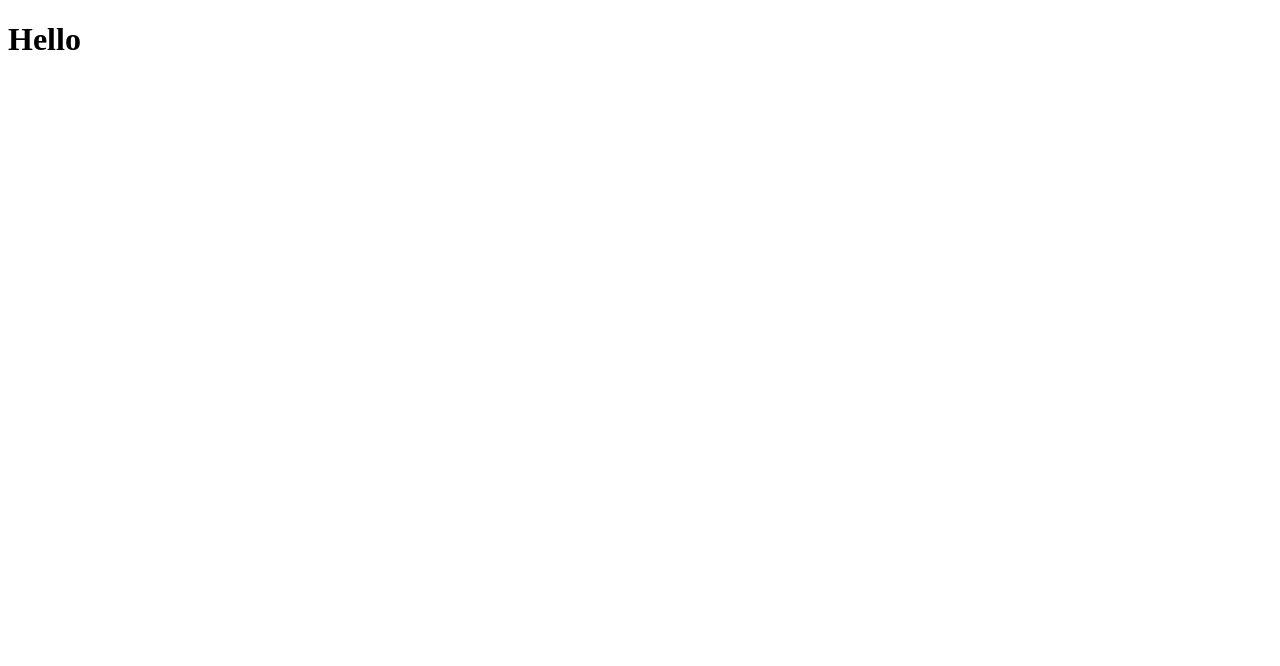
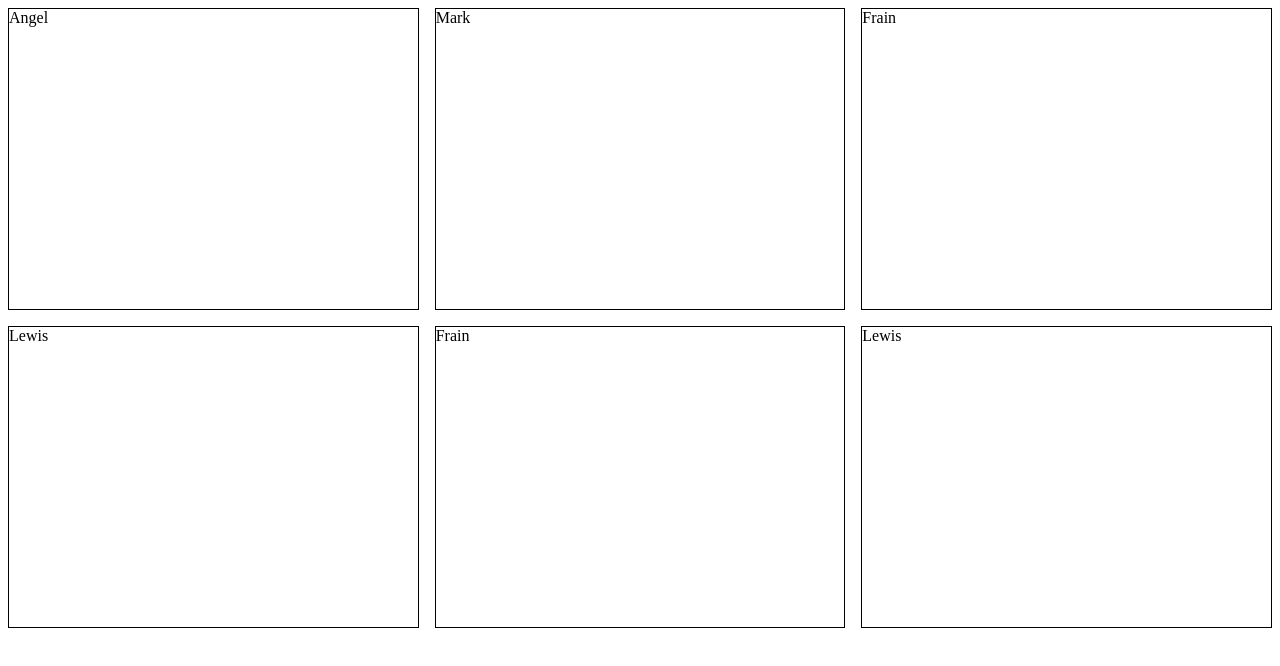
Before and after one commit to WenardKen57/memory-game, a React (Vite) app: page / in a window 1280 px wide. Shown: the top 666 px of the page. Built offline with nearby package versions, Linux system fonts and the light colour scheme.

Commit message:
Add basic grid
this will be the container of cards

```diff
--- a/src/App.jsx
+++ b/src/App.jsx
@@ -1,5 +1,7 @@
+import Grid from "./Grid";
+
 function App() {
-  return <h1>Hello</h1>;
+  return <Grid />;
 }
 
 export default App;
--- /dev/null
+++ b/src/Card.jsx
@@ -0,0 +1,5 @@
+function Card({children}) {
+  return <div>{children}</div>;
+}
+
+export { Card };
--- /dev/null
+++ b/src/Grid.jsx
@@ -0,0 +1,17 @@
+import { Card } from "./Card";
+import "./style/grid-style.css";
+
+export default function Grid() {
+  const ROW = 3;
+  const COLUMN = 3;
+
+  const cards = ["Angel", "Mark", "Frain", "Lewis","Frain", "Lewis"];
+
+  return (
+    <div className="grid-container">
+      {cards.map((card) => (
+        <Card>{card}</Card>
+      ))}
+    </div>
+  );
+}
--- /dev/null
+++ b/src/style/grid-style.css
@@ -0,0 +1,10 @@
+.grid-container {
+  display: grid;
+  grid-template-columns: repeat(auto-fit, minmax(calc(100vh / 2), 1fr));
+  gap: 1rem;
+}
+
+.grid-container > * {
+  border: 1px solid black;
+  height: 300px;
+}
```
Also changed, not shown: 1 other file (tests, documents, lock files or other folders).
